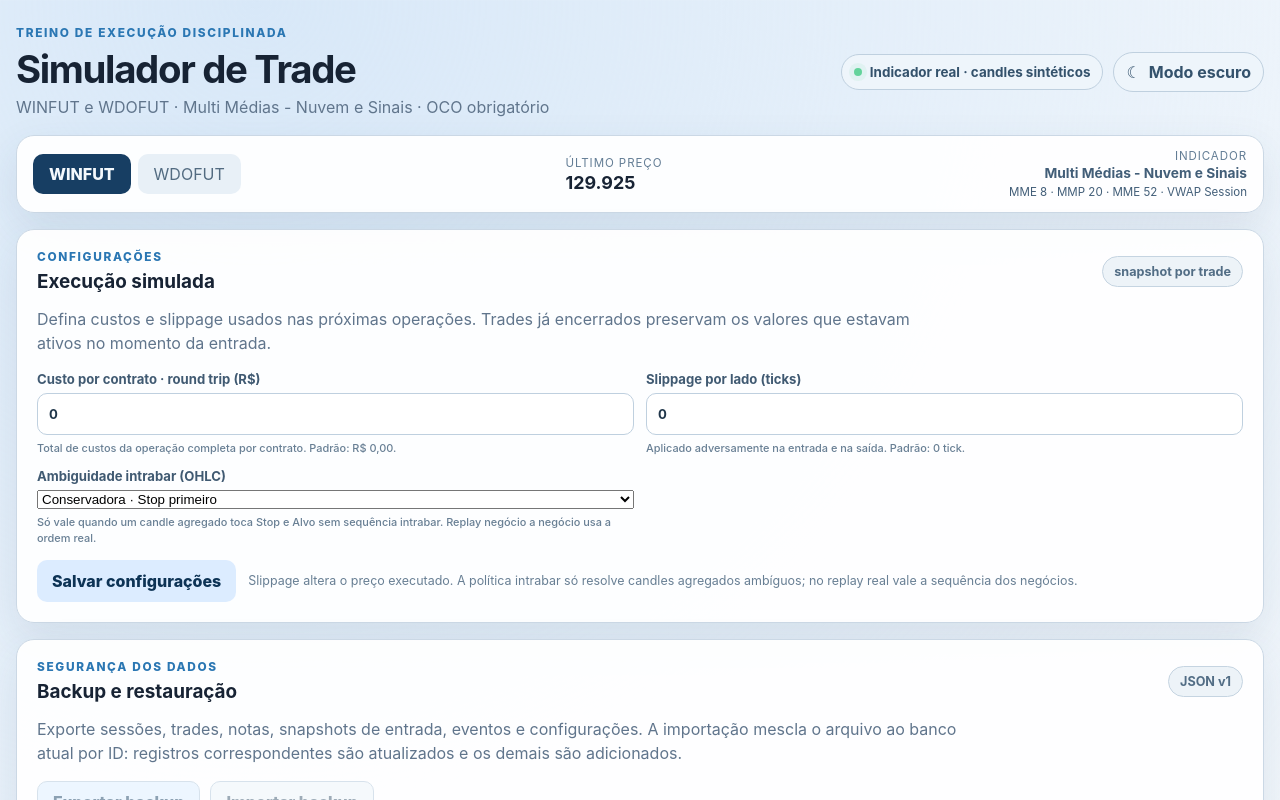
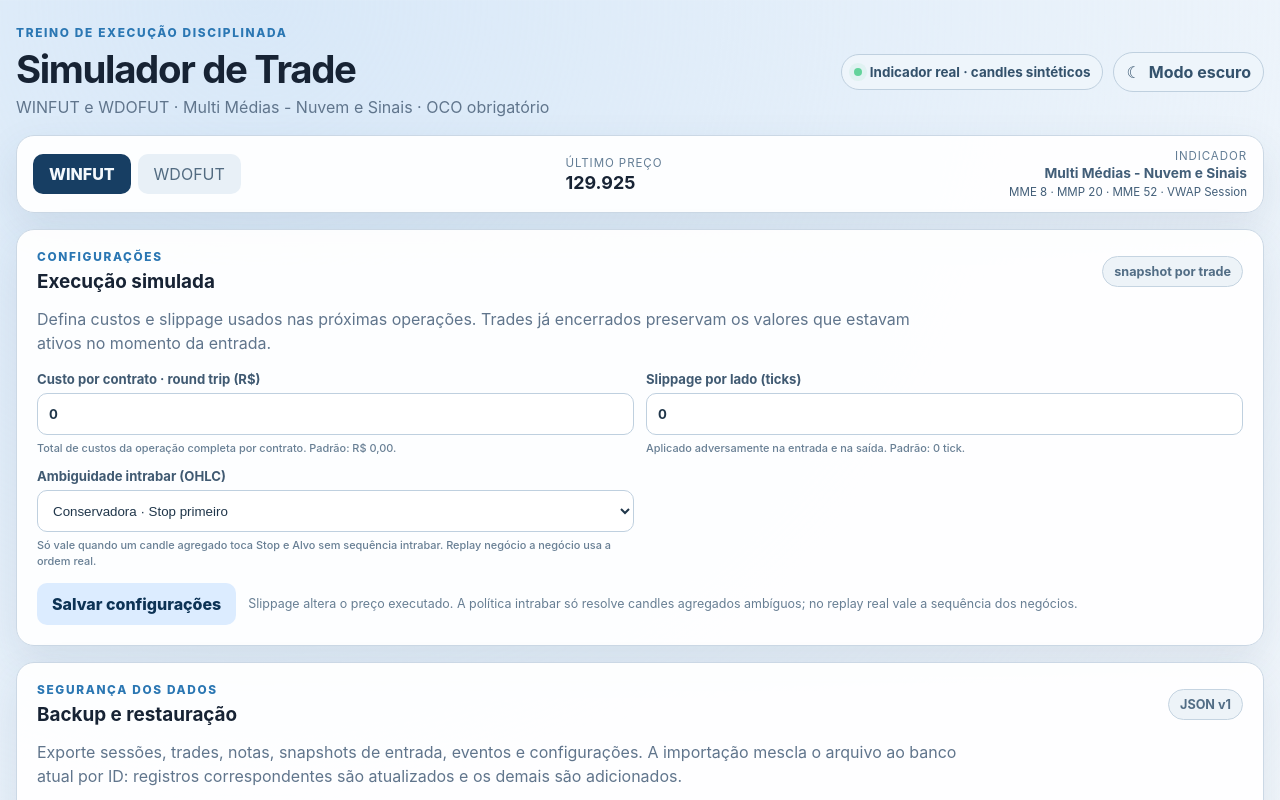
Before and after one commit to pablopcdossantos2-sys/simulador-de-trade, a React (Vite) app: page / in a window 1280 px wide. Shown: the top 800 px of the page. Built offline with nearby package versions, Linux system fonts and the light colour scheme.

Commit message:
style: align intrabar policy selector with execution settings

```diff
--- a/src/styles.css
+++ b/src/styles.css
@@ -2338,7 +2338,8 @@ td {
   font-weight: 700;
 }
 
-.execution-settings-grid input {
+.execution-settings-grid input,
+.execution-settings-grid select {
   min-height: 42px;
   border: 1px solid #2b4059;
   border-radius: 10px;
@@ -2385,7 +2386,8 @@ td {
   color: #405a72;
 }
 
-:root[data-theme="light"] .execution-settings-grid input {
+:root[data-theme="light"] .execution-settings-grid input,
+:root[data-theme="light"] .execution-settings-grid select {
   border-color: #bfd0df;
   background: #fff;
   color: #20364a;
```
